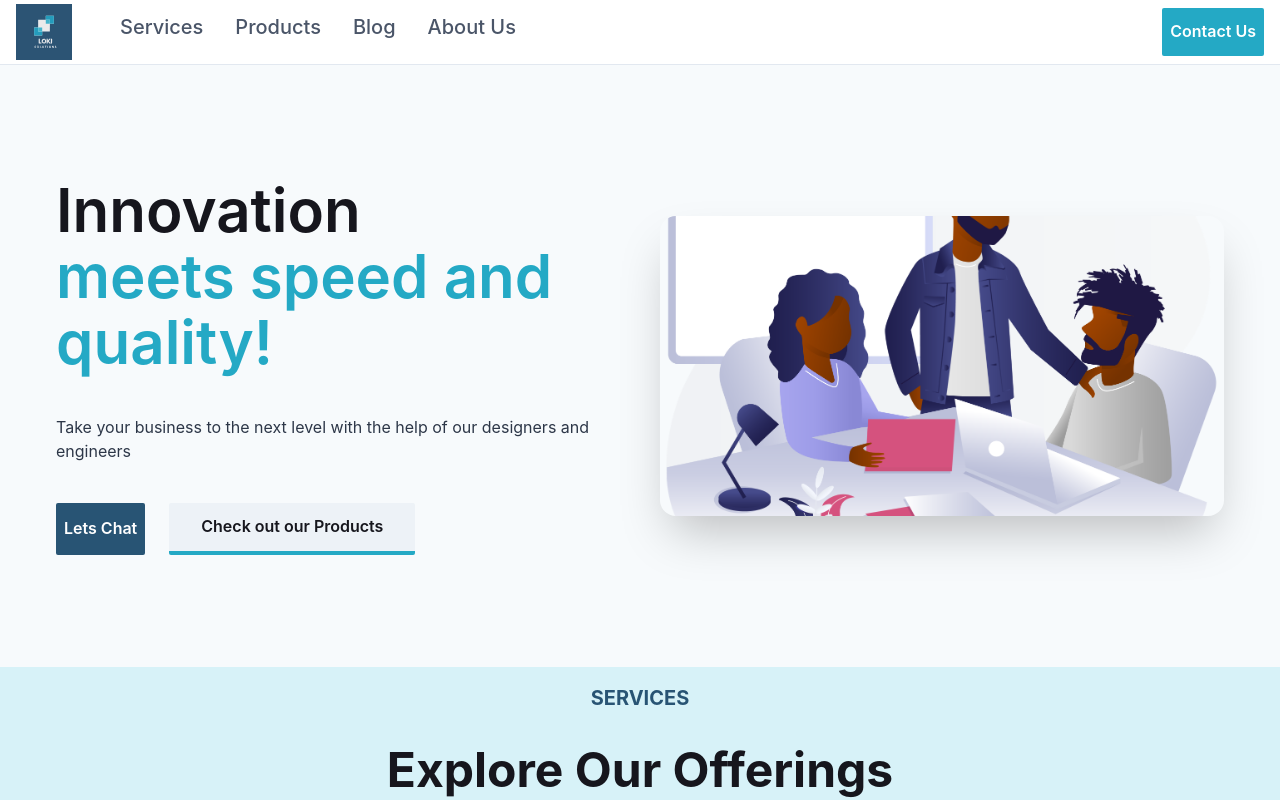
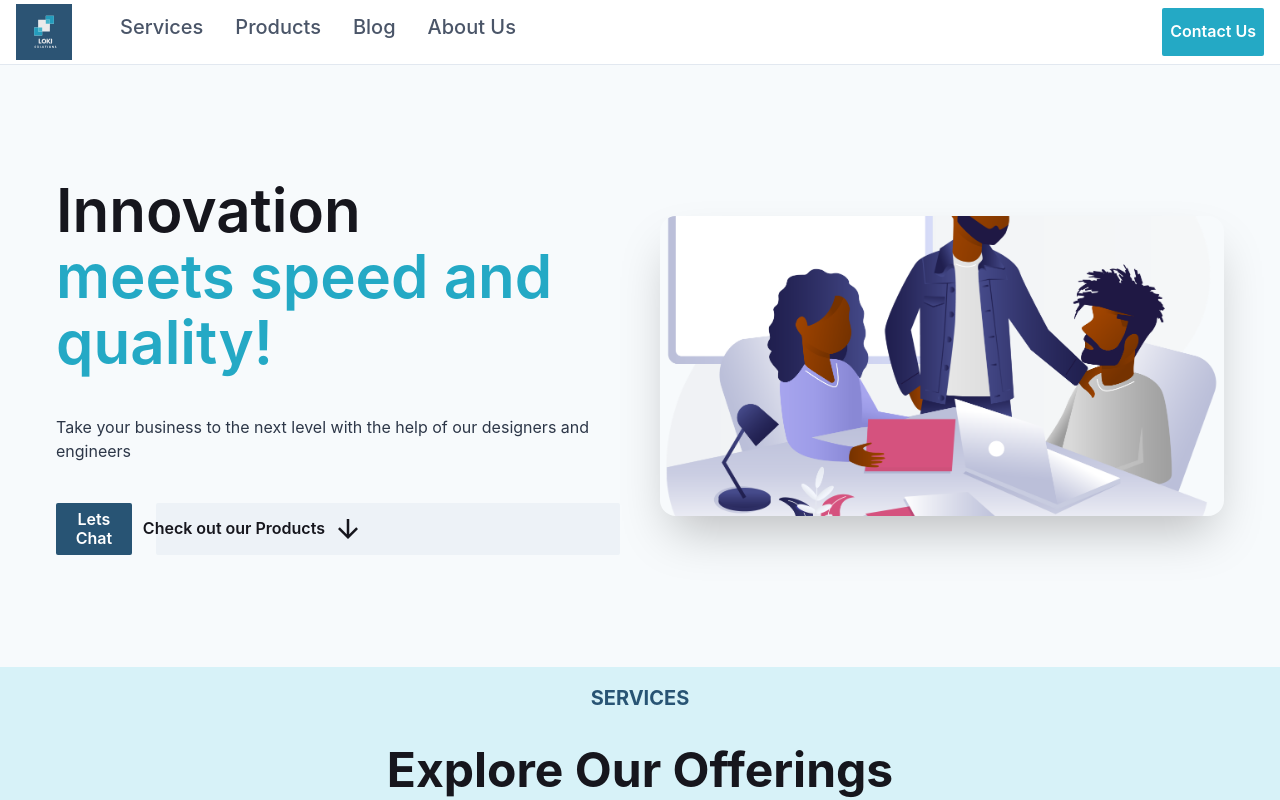
Before and after one commit to mpereannor/lokisolutions, a Next.js app: page / in a window 1280 px wide. Shown: the top 800 px of the page. Built offline with nearby package versions, Linux system fonts and the light colour scheme.

Commit message:
refactor: update cta buttons

```diff
--- a/src/components/CTA.js
+++ b/src/components/CTA.js
@@ -16,6 +16,7 @@ import {
 import { Container } from "./Container";
 import { ChatButton, ContactButton } from "../components/elements/Button";
 import cta_office from "../assets/cta_office.png";
+import { ArrowDownIcon } from "@chakra-ui/icons";
 
 export function CTA() {
   return (
@@ -50,17 +51,18 @@ export function CTA() {
             direction={{ base: "column", sm: "row" }}
           >
             <ChatButton title="Lets Chat" variant="link" size="lg" />
+            {/* <Button leftIcon={<EmailIcon />} colorScheme="teal" variant="solid">
+    Email
+  </Button> */}
 
             <Button
               fontWeight={"semibold"}
               px={8}
-              borderBottom="4px"
-              borderColor="#24a9c5"
-              _hover={{ borderColor: "gray.800" }}
               height="52px"
               lineHeight="1.2"
               borderRadius="2px"
               size="2xl"
+              rightIcon={<ArrowDownIcon boxSize='10%'/>}
             >
               Check out our Products
             </Button>
```
